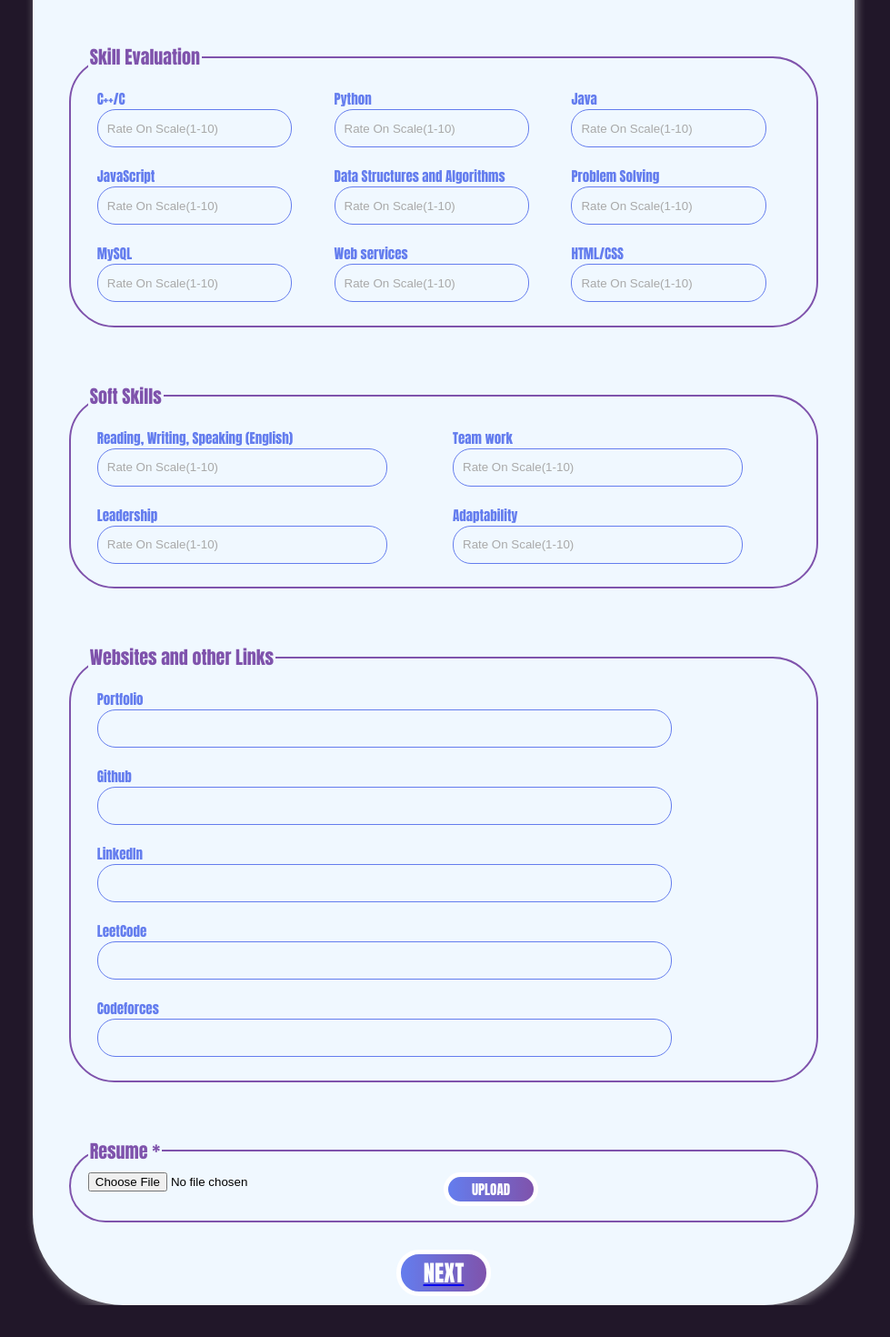
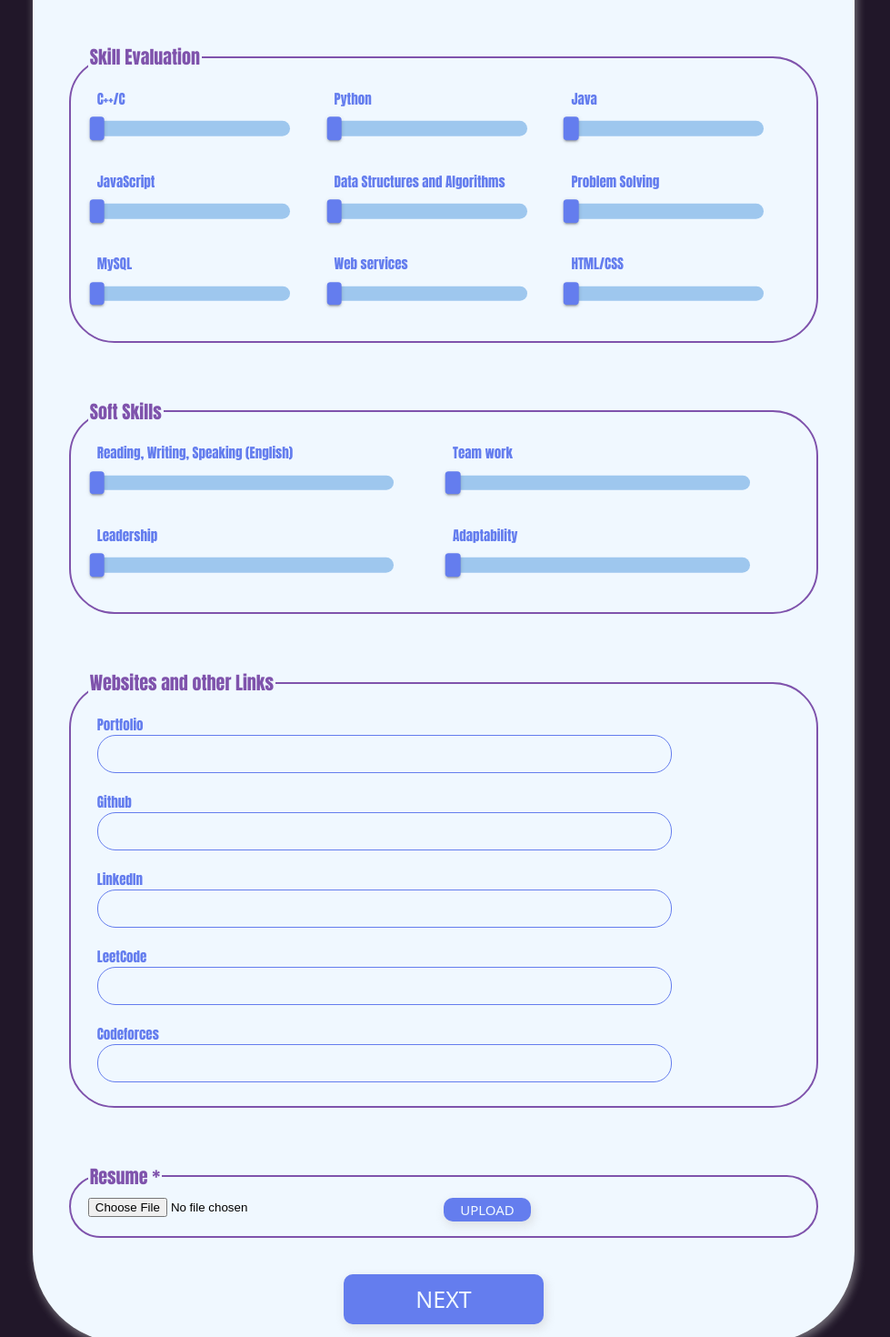
Before and after one commit to Priyansh-15/Job_Helper, a React (Create React App) app in the folder ui/: page / in a window 1280 px wide. Shown: the part 600-2070 px from the top of the page at 91% size, without its empty margins (152-1131 px from the left). Before the commit the page ends 2035 px from the top, so only its background shows below. Built offline with nearby package versions, Linux system fonts and the light colour scheme.

Commit message:
UI - 3.1

```diff
--- a/ui/package.json
+++ b/ui/package.json
@@ -3,6 +3,9 @@
   "version": "0.1.0",
   "private": true,
   "dependencies": {
+    "@emotion/react": "^11.10.6",
+    "@emotion/styled": "^11.10.6",
+    "@mui/material": "^5.11.14",
     "@testing-library/jest-dom": "^5.16.5",
     "@testing-library/react": "^13.4.0",
     "@testing-library/user-event": "^13.5.0",
--- a/ui/src/pages/Homepage.css
+++ b/ui/src/pages/Homepage.css
@@ -1,5 +1,23 @@
 @media only screen and (min-width: 768px) {
-.user_form_title
+    .MuiSlider-root {
+        height:1.3vw !important;
+        width: 88% !important;
+      }
+      .MuiSlider-track {
+        color: #647DEE;
+        height:1.3vw !important;
+      }
+      .MuiSlider-thumb {
+        height:2vw !important;
+        border-radius:0.1cm !important;
+        color: #647DEE;
+        width: 1.3vw !important;
+      }
+      .MuiSlider-thumb.Mui-focusVisible, .MuiSlider-thumb:hover {
+        box-shadow:none !important;
+      }
+
+    .user_form_title
 {
     margin-top: 85px;
     margin-bottom: 15px;
@@ -115,28 +133,45 @@ legend {
     color:#7F53AC;
 }
 .btn{
+    background-color: #647DEE;
+    padding: 10px;
+    height: 35px;
     font-size: 25px;
-    font-family: Impact,Charcoal,sans-serif;
-    font-weight: 200;
-    color:#ffffff;
-    border: 5px solid;
-    padding: 2px;
-    background-image: linear-gradient(to right, #647DEE, #7F53AC);
+    margin:10px;
+    width: 200px;
+    text-decoration: none;
+    -webkit-box-shadow: 2px 4px 10px 1px rgba(0, 0, 0, 0.47);
+    box-shadow: 2px 4px 10px 1px rgba(201, 201, 201, 0.47);
+    padding: 10px;
+    font-family: system-ui, -apple-system, BlinkMacSystemFont, 'Segoe UI', Roboto, Oxygen, Ubuntu, Cantarell, 'Open Sans', 'Helvetica Neue', sans-serif;
+    font-weight: 400;
+    color:aliceblue;
     text-align: center;
-    width: 90px;
-    border-radius: 25px;
+    display: inline-block;
+    border-radius: 10px;
+}
+.btn:hover{
+    background-color: #4766ef;
+}
+.btns:hover{
+    background-color: #4766ef;
 }
 .btns{
+    background-color: #647DEE;
     font-size: 15px;
-    font-family: Impact,Charcoal,sans-serif;
-    font-weight: 100;
-    color:#ffffff;
-    border: 5px solid;
-    border-radius: 20px;
-    padding: 2px;
-    background-image: linear-gradient(to right, #647DEE, #7F53AC);
+
+    width: 90px;
+    text-decoration: none;
+    -webkit-box-shadow: 2px 4px 10px 1px rgba(0, 0, 0, 0.47);
+    box-shadow: 2px 4px 10px 1px rgba(201, 201, 201, 0.47);
+
+    font-family: system-ui, -apple-system, BlinkMacSystemFont, 'Segoe UI', Roboto, Oxygen, Ubuntu, Cantarell, 'Open Sans', 'Helvetica Neue', sans-serif;
+    font-weight: 400;
+    color:aliceblue;
     text-align: center;
-    width: 90px;
+    padding: 3px;
+    display: inline-block;
+    border-radius: 10px;
 }
 }
 
--- a/ui/src/pages/Homepage.js
+++ b/ui/src/pages/Homepage.js
@@ -1,9 +1,12 @@
 import React from 'react'
 import {Link} from 'react-router-dom'
 import Navbar from '../components/Navbar';
+import Slider from "@mui/material/Slider";
 import "./Homepage.css"
 const Homepage = () => {
-
+  function valuetext(value) {
+    return `${value}°C`;
+  }
   const initialFormData =[{
     name: "",
     email: "",
@@ -114,50 +117,59 @@ const Homepage = () => {
                       <div className='labels'>
                          <span>C++/C</span>
                           <br/>
-                            <input type="text" className='search_box'  name="cplus" placeholder='Rate on scale(1-10)' onChange={handleChange}/>
+                          <Slider name="cplus" getAriaValueText={valuetext} valueLabelDisplay="auto"
+                            step={1} min={1} max={10} onChange={handleChange}/>
                       </div>
 
                       <div className='labels'>
                       <span>Python</span>
                           <br/>
-                            <input type="text" className='search_box'  name="python" placeholder='Rate on scale(1-10)' onChange={handleChange}/>
+                          <Slider name="python" getAriaValueText={valuetext} valueLabelDisplay="auto"
+                            step={1} min={1} max={10} onChange={handleChange}/>
                       </div>
 
                       <div className='labels'>
                       <span>Java</span>
                           <br/>
-                            <input type="text" className='search_box'  name="java" placeholder='Rate on scale(1-10)' onChange={handleChange}/>
+                          <Slider name="java" getAriaValueText={valuetext} valueLabelDisplay="auto"
+                            step={1} min={1} max={10} onChange={handleChange}/>
                       </div>
 
                       <div className='labels'>
                       <span>JavaScript</span>
                           <br/>
-                            <input type="text" className='search_box'  name="javascript" placeholder='Rate on scale(1-10)' onChange={handleChange}/>
+                          <Slider name="javascript" getAriaValueText={valuetext} valueLabelDisplay="auto"
+                            step={1} min={1} max={10} onChange={handleChange}/>
                       </div>
                       <div className='labels'>
                           <span>Data Structures and Algorithms</span>
                           <br/>
-                            <input type="text"  className='search_box' name="dsa" placeholder='Rate on scale(1-10)' onChange={handleChange}/>
+                          <Slider name="dsa" getAriaValueText={valuetext} valueLabelDisplay="auto"
+                            step={1} min={1} max={10} onChange={handleChange}/>
                         </div>
                       <div className='labels'>
                       <span>Problem Solving</span>
                           <br/>
-                            <input type="text" className='search_box'  name="problem_solving" placeholder='Rate on scale(1-10)' onChange={handleChange}/>
+                          <Slider name="problem_solving" getAriaValueText={valuetext} valueLabelDisplay="auto"
+                            step={1} min={1} max={10} onChange={handleChange}/>
                       </div>
                       <div className='labels'>
                           <span>MySQL</span>
                           <br/>
-                            <input type="text" className='search_box'  name="sql" placeholder='Rate on scale(1-10)' onChange={handleChange}/>
+                          <Slider name="sql" getAriaValueText={valuetext} valueLabelDisplay="auto"
+                            step={1} min={1} max={10} onChange={handleChange}/>
                       </div>
                       <div className='labels'>
                           <span>Web services</span>
                           <br/>
-                            <input type="text" className='search_box'  name="web" placeholder='Rate on scale(1-10)' onChange={handleChange}/>
+                          <Slider name="web" getAriaValueText={valuetext} valueLabelDisplay="auto"
+                            step={1} min={1} max={10} onChange={handleChange}/>
                       </div>
                       <div className='labels'>
                           <span>HTML/CSS</span>
                           <br/>
-                            <input type="text" className='search_box'  name="html_css" placeholder='Rate on scale(1-10)' onChange={handleChange}/>
+                          <Slider name="html_css" getAriaValueText={valuetext} valueLabelDisplay="auto"
+                            step={1} min={1} max={10} onChange={handleChange}/>
                       </div>
                       </div>
                   </fieldset>
@@ -169,22 +181,26 @@ const Homepage = () => {
                     <div className='labels'>
                           <span>Reading, Writing, Speaking (English)</span>
                           <br/>
-                            <input type="text" className='search_box'  name="english" placeholder='Rate on scale(1-10)' onChange={handleChange}/>
+                          <Slider name="english" getAriaValueText={valuetext} valueLabelDisplay="auto"
+                            step={1} min={1} max={10} onChange={handleChange}/>
                       </div>
                       <div className='labels'>
                           <span>Team work</span>
                           <br/>
-                            <input type="text" className='search_box'  name="team_work" placeholder='Rate on scale(1-10)' onChange={handleChange}/>
+                          <Slider name="team_work" getAriaValueText={valuetext} valueLabelDisplay="auto"
+                            step={1} min={1} max={10} onChange={handleChange}/>
                       </div>
                       <div className='labels'>
                           <span>Leadership</span>
                           <br/>
-                            <input type="text" className='search_box'  name="leadership" placeholder='Rate on scale(1-10)' onChange={handleChange}/>
+                          <Slider name="leadership" getAriaValueText={valuetext} valueLabelDisplay="auto"
+                            step={1} min={1} max={10} onChange={handleChange}/>
                       </div>
                       <div className='labels'>
                           <span>Adaptability</span>
                           <br/>
-                            <input type="text" className='search_box'  name="adapt" placeholder='Rate on scale(1-10)' onChange={handleChange}/>
+                          <Slider name="adapt" getAriaValueText={valuetext} valueLabelDisplay="auto"
+                            step={1} min={1} max={10} onChange={handleChange}/>
                       </div>
                       </div>
                   </fieldset>
```
Also changed, not shown: 1 other file (tests, documents, lock files or other folders).
